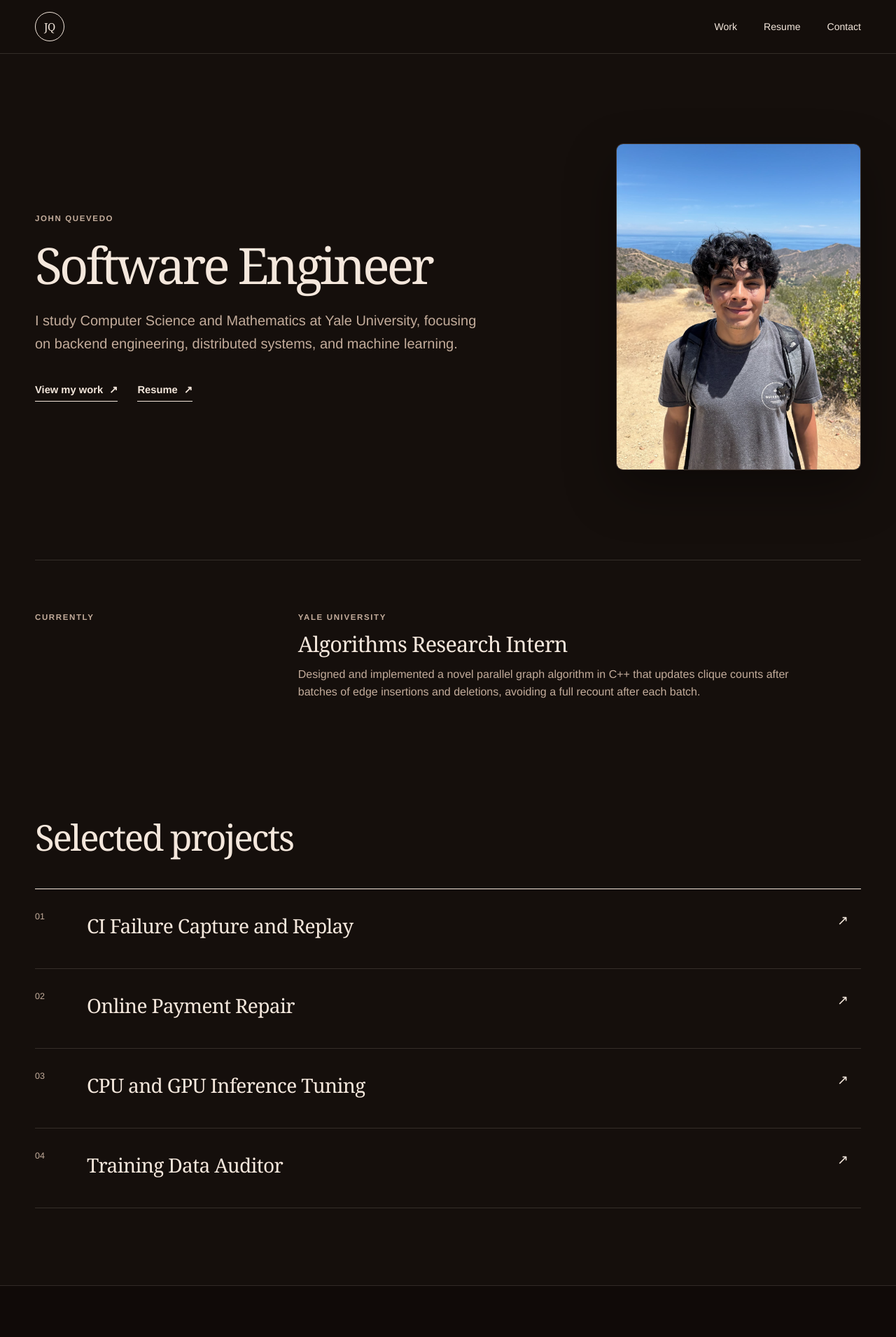
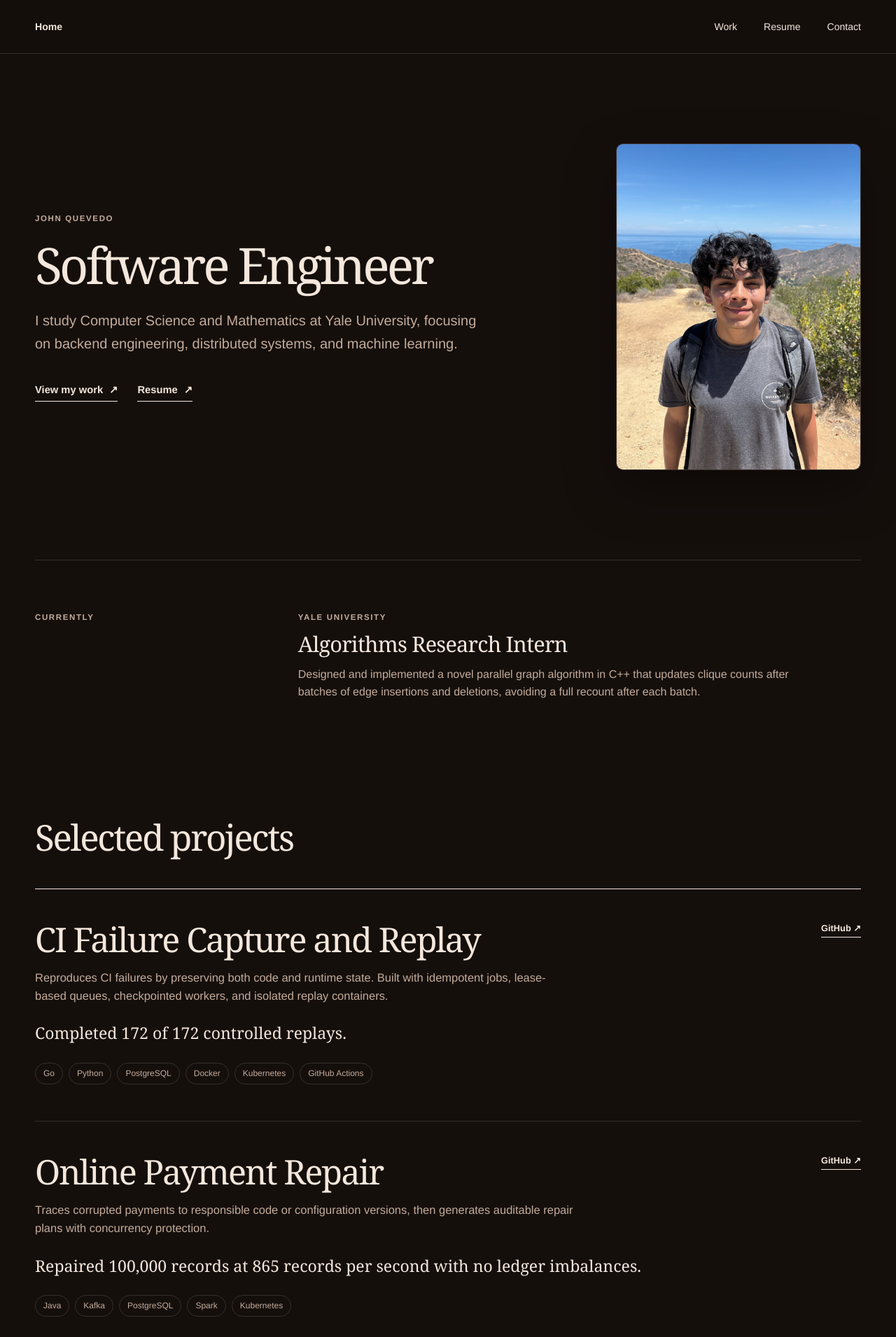
Before and after one commit to johnquevedo/my-website, a Next.js app: page / in a window 1280 px wide. Shown: the top 1911 px of the page at 70% size. Built offline with nearby package versions, Linux system fonts and the light colour scheme.

Commit message:
Move projects onto homepage

```diff
--- a/app/components/SiteHeader.tsx
+++ b/app/components/SiteHeader.tsx
@@ -4,11 +4,11 @@ export function SiteHeader() {
   return (
     <header className="site-header">
       <div className="page-shell header-inner">
-        <Link className="wordmark" href="/" aria-label="John Quevedo, home">
-          JQ
+        <Link className="home-link" href="/" aria-label="Home">
+          Home
         </Link>
         <nav aria-label="Primary navigation">
-          <Link href="/work">Work</Link>
+          <Link href="/#work">Work</Link>
           <Link href="/resume">Resume</Link>
           <a href="mailto:john.quevedo@yale.edu">Contact</a>
         </nav>
--- a/app/globals.css
+++ b/app/globals.css
@@ -65,24 +65,9 @@ a {
   min-height: 76px;
 }
 
-.wordmark {
-  display: grid;
-  width: 42px;
-  height: 42px;
-  place-items: center;
-  border: 1px solid var(--cream);
-  border-radius: 50%;
-  font-family: Georgia, "Times New Roman", serif;
-  font-size: 0.95rem;
-  letter-spacing: -0.03em;
-  transition:
-    background 180ms ease,
-    color 180ms ease;
-}
-
-.wordmark:hover {
-  background: var(--cream);
-  color: var(--chocolate);
+.home-link {
+  font-size: 0.88rem;
+  font-weight: 600;
 }
 
 nav {
@@ -137,8 +122,7 @@ nav a:focus-visible::after {
 
 .eyebrow,
 .section-label,
-.current-place,
-.project-number {
+.current-place {
   margin: 0;
   color: var(--cocoa);
   font-size: 0.72rem;
@@ -257,6 +241,7 @@ p {
 }
 
 .home-work {
+  scroll-margin-top: 76px;
   padding-top: 80px;
   padding-bottom: 110px;
 }
@@ -274,55 +259,6 @@ p {
   font-weight: 400;
   letter-spacing: -0.045em;
   line-height: 1.05;
-}
-
-.project-preview-list {
-  border-top: 1px solid var(--cream);
-}
-
-.project-preview {
-  display: grid;
-  grid-template-columns: 48px 1fr auto;
-  gap: 26px;
-  align-items: start;
-  padding: 30px 18px 32px 0;
-  border-bottom: 1px solid var(--line);
-  transition:
-    background 180ms ease,
-    padding 180ms ease;
-}
-
-.project-preview:hover {
-  padding-right: 18px;
-  padding-left: 18px;
-  background: rgba(255, 255, 255, 0.06);
-}
-
-.project-preview > span:first-child {
-  color: var(--milk);
-  font-size: 0.78rem;
-}
-
-.project-preview h3 {
-  margin: 0 0 6px;
-  font-family: Georgia, "Times New Roman", serif;
-  font-size: clamp(1.35rem, 2.2vw, 2rem);
-  font-weight: 400;
-  letter-spacing: -0.025em;
-}
-
-.project-preview p {
-  margin: 0;
-  color: var(--cocoa);
-}
-
-.preview-arrow {
-  font-size: 1.2rem;
-  transition: transform 180ms ease;
-}
-
-.project-preview:hover .preview-arrow {
-  transform: translate(3px, -3px);
 }
 
 .quiet-button {
@@ -369,7 +305,7 @@ p {
 
 .project-card {
   display: grid;
-  grid-template-columns: 52px minmax(0, 1fr) auto;
+  grid-template-columns: minmax(0, 1fr) auto;
   gap: clamp(24px, 4vw, 54px);
   align-items: start;
   padding: 46px 0 52px;
@@ -378,6 +314,15 @@ p {
 }
 
 .project-main h2 {
+  margin: 0 0 16px;
+  font-family: Georgia, "Times New Roman", serif;
+  font-size: clamp(2rem, 3.8vw, 3.8rem);
+  font-weight: 400;
+  letter-spacing: -0.04em;
+  line-height: 1.05;
+}
+
+.project-main h3 {
   margin: 0 0 16px;
   font-family: Georgia, "Times New Roman", serif;
   font-size: clamp(2rem, 3.8vw, 3.8rem);
@@ -599,11 +544,11 @@ p {
   }
 
   .project-card {
-    grid-template-columns: 38px minmax(0, 1fr);
+    grid-template-columns: minmax(0, 1fr);
   }
 
   .project-link {
-    grid-column: 2;
+    grid-column: 1;
     justify-self: start;
   }
 
@@ -624,11 +569,6 @@ p {
 }
 
 @media (max-width: 520px) {
-  .wordmark {
-    width: 38px;
-    height: 38px;
-  }
-
   nav {
     gap: 14px;
   }
@@ -646,21 +586,11 @@ p {
     gap: 20px;
   }
 
-  .project-preview {
-    grid-template-columns: 32px 1fr;
-    gap: 14px;
-  }
-
-  .preview-arrow {
-    display: none;
-  }
-
   .project-card {
     grid-template-columns: 1fr;
     gap: 16px;
   }
 
-  .project-number,
   .project-link {
     grid-column: 1;
   }
--- a/app/page.tsx
+++ b/app/page.tsx
@@ -2,6 +2,61 @@ import Image from "next/image";
 import Link from "next/link";
 import { SiteFooter } from "./components/SiteFooter";
 import { SiteHeader } from "./components/SiteHeader";
+
+const projects = [
+  {
+    id: "ci-failure-replay",
+    title: "CI Failure Capture and Replay",
+    description:
+      "Reproduces CI failures by preserving both code and runtime state. Built with idempotent jobs, lease-based queues, checkpointed workers, and isolated replay containers.",
+    result: "Completed 172 of 172 controlled replays.",
+    technologies: [
+      "Go",
+      "Python",
+      "PostgreSQL",
+      "Docker",
+      "Kubernetes",
+      "GitHub Actions",
+    ],
+    href: "https://github.com/johnquevedo/ci-failure-replay",
+  },
+  {
+    id: "payment-repair",
+    title: "Online Payment Repair",
+    description:
+      "Traces corrupted payments to responsible code or configuration versions, then generates auditable repair plans with concurrency protection.",
+    result:
+      "Repaired 100,000 records at 865 records per second with no ledger imbalances.",
+    technologies: ["Java", "Kafka", "PostgreSQL", "Spark", "Kubernetes"],
+    href: "https://github.com/johnquevedo/online-payment-repair",
+  },
+  {
+    id: "inference-tuning",
+    title: "CPU and GPU Inference Tuning",
+    description:
+      "Selects hardware-specific inference configurations by testing quantization, pruning, compilation, batching, and runtime choices under quality and latency limits.",
+    result: "Reduced median latency by 79.6% with no measured quality loss.",
+    technologies: [
+      "Python",
+      "PyTorch",
+      "CUDA",
+      "TensorRT",
+      "ONNX Runtime",
+      "Ray",
+    ],
+    href: "https://github.com/johnquevedo/cpu-gpu-inference-tuning",
+  },
+  {
+    id: "training-data-auditor",
+    title: "Training Data Auditor",
+    description:
+      "Combines six label, similarity, and model-based signals into explainable review queues and auditable dataset patches.",
+    result:
+      "Profiled 127,600 rows in 9.8 seconds and achieved 91.3% adjudicated precision.",
+    technologies: ["Python", "PyTorch", "Hugging Face", "Spark", "FAISS"],
+    href: "https://github.com/johnquevedo/training-data-auditor",
+  },
+];
 
 export default function Home() {
   return (
@@ -18,7 +73,7 @@ export default function Home() {
               machine learning.
             </p>
             <div className="hero-links" aria-label="Primary links">
-              <Link className="text-link" href="/work">
+              <Link className="text-link" href="#work">
                 View my work <span aria-hidden="true">↗</span>
               </Link>
               <a
@@ -62,47 +117,34 @@ export default function Home() {
           </div>
         </section>
 
-        <section className="home-work page-shell">
+        <section className="home-work page-shell" id="work">
           <div className="home-work-heading">
             <h2>Selected projects</h2>
           </div>
-          <div className="project-preview-list">
-            <Link href="/work#ci-failure-replay" className="project-preview">
-              <span>01</span>
-              <div>
-                <h3>CI Failure Capture and Replay</h3>
-              </div>
-              <span className="preview-arrow" aria-hidden="true">
-                ↗
-              </span>
-            </Link>
-            <Link href="/work#payment-repair" className="project-preview">
-              <span>02</span>
-              <div>
-                <h3>Online Payment Repair</h3>
-              </div>
-              <span className="preview-arrow" aria-hidden="true">
-                ↗
-              </span>
-            </Link>
-            <Link href="/work#inference-tuning" className="project-preview">
-              <span>03</span>
-              <div>
-                <h3>CPU and GPU Inference Tuning</h3>
-              </div>
-              <span className="preview-arrow" aria-hidden="true">
-                ↗
-              </span>
-            </Link>
-            <Link href="/work#training-data-auditor" className="project-preview">
-              <span>04</span>
-              <div>
-                <h3>Training Data Auditor</h3>
-              </div>
-              <span className="preview-arrow" aria-hidden="true">
-                ↗
-              </span>
-            </Link>
+          <div className="project-list" aria-label="Selected projects">
+            {projects.map((project) => (
+              <article className="project-card" id={project.id} key={project.id}>
+                <div className="project-main">
+                  <h3>{project.title}</h3>
+                  <p className="project-description">{project.description}</p>
+                  <p className="project-result">{project.result}</p>
+                  <ul className="tech-list" aria-label="Technologies">
+                    {project.technologies.map((technology) => (
+                      <li key={technology}>{technology}</li>
+                    ))}
+                  </ul>
+                </div>
+                <a
+                  className="project-link"
+                  href={project.href}
+                  target="_blank"
+                  rel="noreferrer"
+                  aria-label={`View ${project.title} on GitHub`}
+                >
+                  GitHub <span aria-hidden="true">↗</span>
+                </a>
+              </article>
+            ))}
           </div>
         </section>
       </main>
--- a/app/work/page.tsx
+++ /dev/null
@@ -1,135 +0,0 @@
-import type { Metadata } from "next";
-import { SiteFooter } from "../components/SiteFooter";
-import { SiteHeader } from "../components/SiteHeader";
-
-export const metadata: Metadata = {
-  title: "Work",
-  description:
-    "Selected software engineering and machine learning projects by John Quevedo.",
-};
-
-const projects = [
-  {
-    id: "ci-failure-replay",
-    number: "01",
-    title: "CI Failure Capture and Replay",
-    description:
-      "Reproduces CI failures by preserving both code and runtime state. Built with idempotent jobs, lease-based queues, checkpointed workers, and isolated replay containers.",
-    result: "Completed 172 of 172 controlled replays.",
-    technologies: [
-      "Go",
-      "Python",
-      "PostgreSQL",
-      "Docker",
-      "Kubernetes",
-      "GitHub Actions",
-    ],
-    href: "https://github.com/johnquevedo/ci-failure-replay",
-  },
-  {
-    id: "payment-repair",
-    number: "02",
-    title: "Online Payment Repair",
-    description:
-      "Traces corrupted payments to responsible code or configuration versions, then generates auditable repair plans with concurrency protection.",
-    result:
-      "Repaired 100,000 records at 865 records per second with no ledger imbalances.",
-    technologies: ["Java", "Kafka", "PostgreSQL", "Spark", "Kubernetes"],
-    href: "https://github.com/johnquevedo/online-payment-repair",
-  },
-  {
-    id: "inference-tuning",
-    number: "03",
-    title: "CPU and GPU Inference Tuning",
-    description:
-      "Selects hardware-specific inference configurations by testing quantization, pruning, compilation, batching, and runtime choices under quality and latency limits.",
-    result: "Reduced median latency by 79.6% with no measured quality loss.",
-    technologies: [
-      "Python",
-      "PyTorch",
-      "CUDA",
-      "TensorRT",
-      "ONNX Runtime",
-      "Ray",
-    ],
-    href: "https://github.com/johnquevedo/cpu-gpu-inference-tuning",
-  },
-  {
-    id: "training-data-auditor",
-    number: "04",
-    title: "Training Data Auditor",
-    description:
-      "Combines six label, similarity, and model-based signals into explainable review queues and auditable dataset patches.",
-    result:
-      "Profiled 127,600 rows in 9.8 seconds and achieved 91.3% adjudicated precision.",
-    technologies: ["Python", "PyTorch", "Hugging Face", "Spark", "FAISS"],
-    href: "https://github.com/johnquevedo/training-data-auditor",
-  },
-];
-
-export default function WorkPage() {
-  return (
-    <>
-      <SiteHeader />
-      <main className="page-shell inner-page">
-        <header className="page-intro">
-          <p className="eyebrow">Work</p>
-          <h1>Selected projects.</h1>
-        </header>
-
-        <section className="project-list" aria-label="Selected projects">
-          {projects.map((project) => (
-            <article className="project-card" id={project.id} key={project.id}>
-              <div className="project-number">{project.number}</div>
-              <div className="project-main">
-                <h2>{project.title}</h2>
-                <p className="project-description">{project.description}</p>
-                <p className="project-result">{project.result}</p>
-                <ul className="tech-list" aria-label="Technologies">
-                  {project.technologies.map((technology) => (
-                    <li key={technology}>{technology}</li>
-                  ))}
-                </ul>
-              </div>
-              <a
-                className="project-link"
-                href={project.href}
-                target="_blank"
-                rel="noreferrer"
-                aria-label={`View ${project.title} on GitHub`}
-              >
-                GitHub <span aria-hidden="true">↗</span>
-              </a>
-            </article>
-          ))}
-        </section>
-
-        <section className="experience section-rule">
-          <div>
-            <p className="section-label">Experience</p>
-          </div>
-          <div className="experience-list">
-            <article>
-              <div className="experience-heading">
-                <div>
-                  <h2>Algorithms Research Intern</h2>
-                  <p>Yale University</p>
-                </div>
-                <p>June 2026 to present</p>
-              </div>
-              <p>
-                Designed and implemented a novel parallel graph algorithm in
-                C++ that updates clique counts after batches of edge insertions
-                and deletions, avoiding a full recount after each batch.
-                Optimized clique-counting routines through parallel work
-                partitioning, achieving up to a 50.8x speedup on 64 cores over
-                single-threaded execution.
-              </p>
-            </article>
-          </div>
-        </section>
-      </main>
-      <SiteFooter />
-    </>
-  );
-}
```
Also changed, not shown: 1 other file (tests, documents, lock files or other folders).
